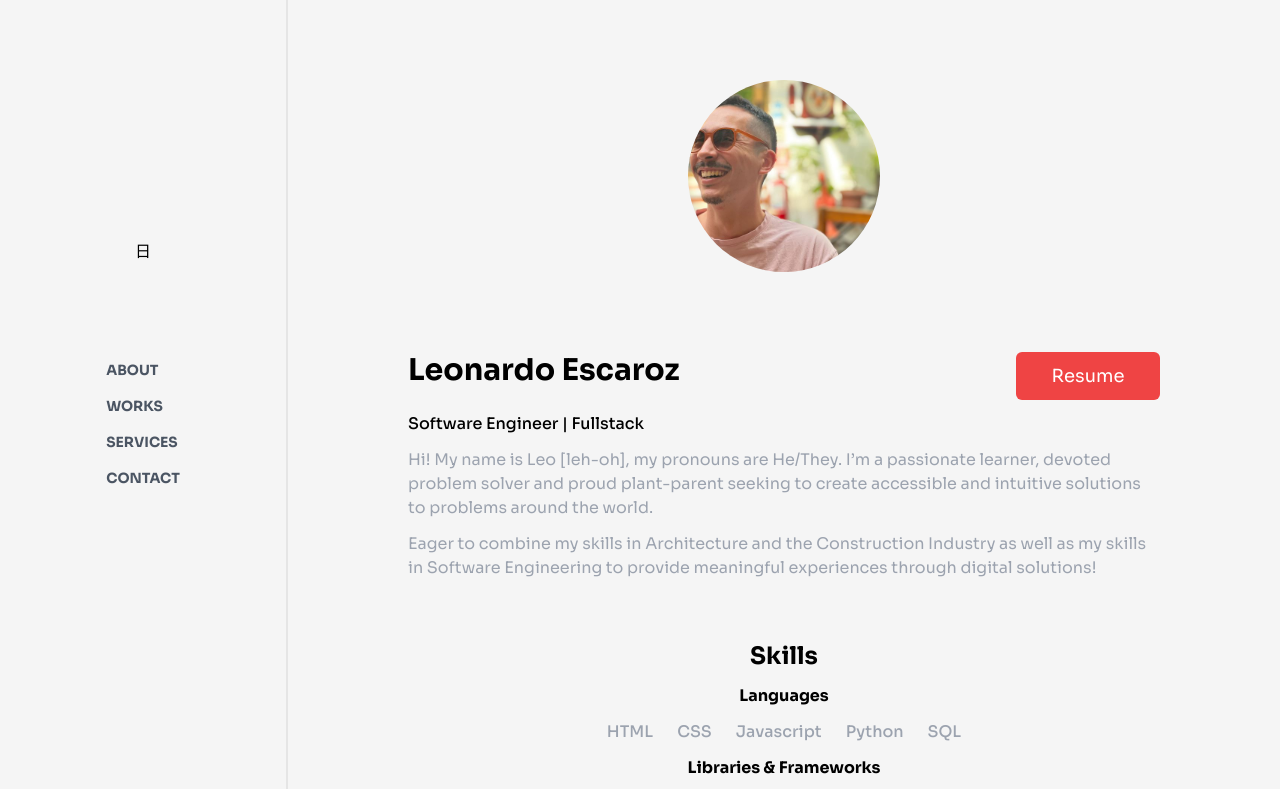
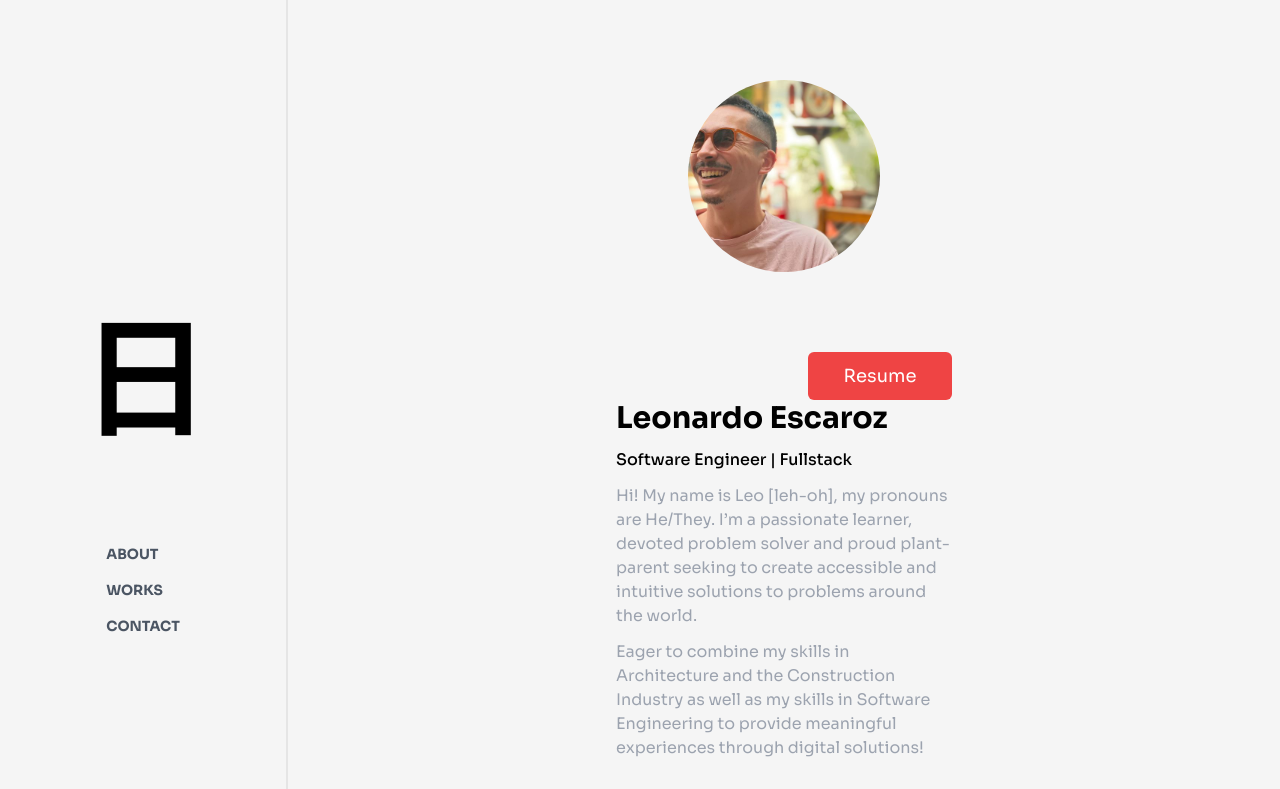
Before and after one commit to Eleoes/Portfolio, a website: page src/index.html in a window 1280 px wide. Shown: the top 789 px of the page. Drawn offline with Linux system fonts and the light colour scheme.

Commit message:
desktop mvp

```diff
--- a/src/index.html
+++ b/src/index.html
@@ -11,9 +11,9 @@
 <body class="font-sora bg-neutral-100">
     <header class="w-72 fixed">
         <nav class="md:flex flex-col hidden border-r-2 border-neutral-200 w-72 h-screen items-center">
-            <div class="mt-60">
-                <a href="#">
-                    日
+            <div class="mt-80">
+                <a href="#about">
+                    <span class="text-9xl font-bold text-black">日</span>
                 </a>
             </div>
             <ul class="mt-24 text-gray-600 font-bold text-sm uppercase space-y-4">
@@ -24,9 +24,6 @@
                     <a href="#works">Works</a>
                 </li>
                 <li>
-                    <a href="#services">Services</a>
-                </li>
-                <li>
                     <a href="#contact">Contact</a>
                 </li>
             </ul>
@@ -35,7 +32,7 @@
         <nav class="md:hidden sm:flex w-full fixed top-0">
             <div class="container mx-auto py-5 flex items-center justify-between">
                 <div class="flex items-center gap-2 z-20">
-                    <a href=#><span class="text-2xl font-bold text-black">日</span></a>
+                    <a href="#about"><span class="text-2xl font-bold text-black">日</span></a>
                 </div>
                 <div id="hamburger" class="space-y-1 md:hidden cursor-pointer z-20">
                     <span class="text-2xl font-bold text-black">三</span>
@@ -57,7 +54,7 @@
         </nav>
     </header>
 
-    <main class="ml-72 relative h-screen flex flex-col items-center ">
+    <main class="relative h-screen flex flex-col items-center md:mx-52 pl-72">
         <!-- main content -->
         <!-- image -->
         <div class="rounded-full h-48 w-48 mt-20">
@@ -91,7 +88,7 @@
                         Software Engineering to provide meaningful experiences through digital solutions!
                     </p>
                     <!-- skills -->
-                    <h2 class="font-bold text-2xl mx-auto">Skills</h2>
+                    <h2 class="font-bold text-2xl mx-auto mb-12">Skills</h2>
 
                     <span class="font-bold mx-auto">Languages</span>
                     <div class="flex flex-wrap gap-6 mx-auto">
```
Also changed, not shown: dist/output.css.
